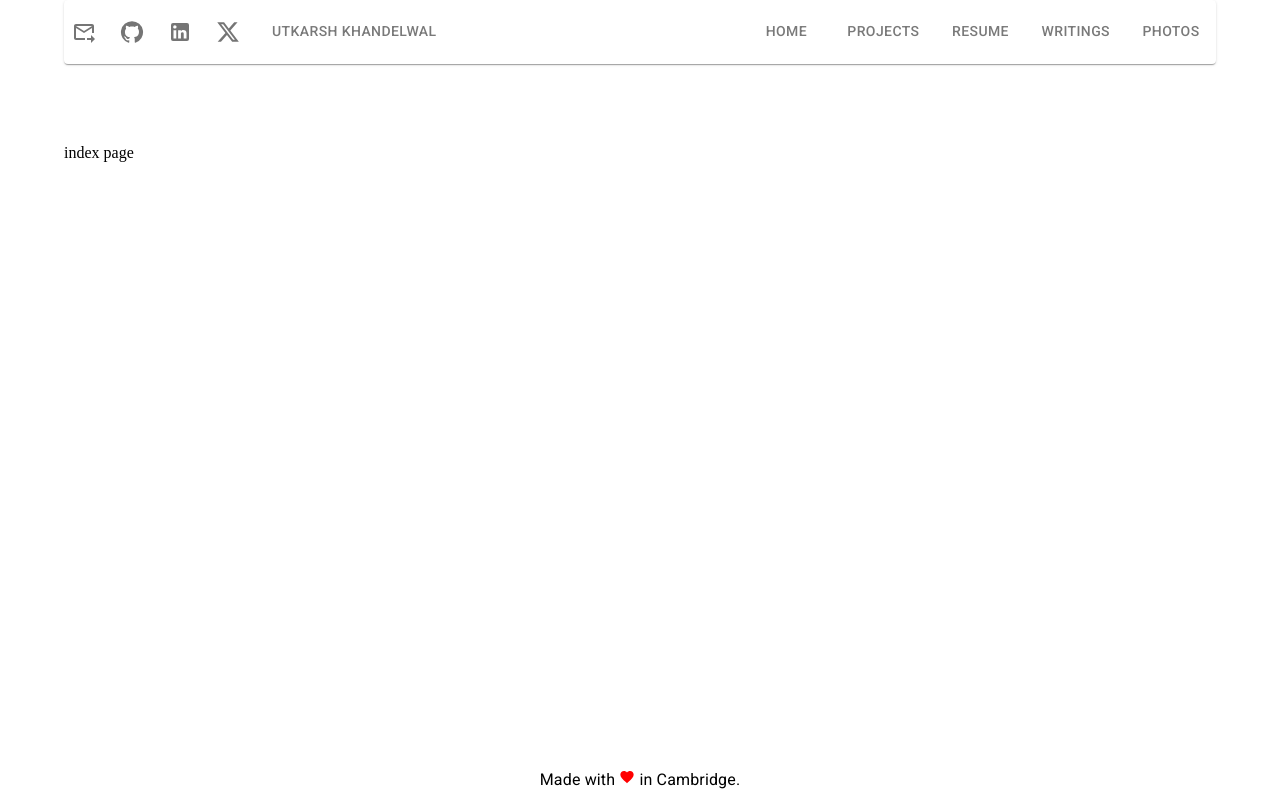
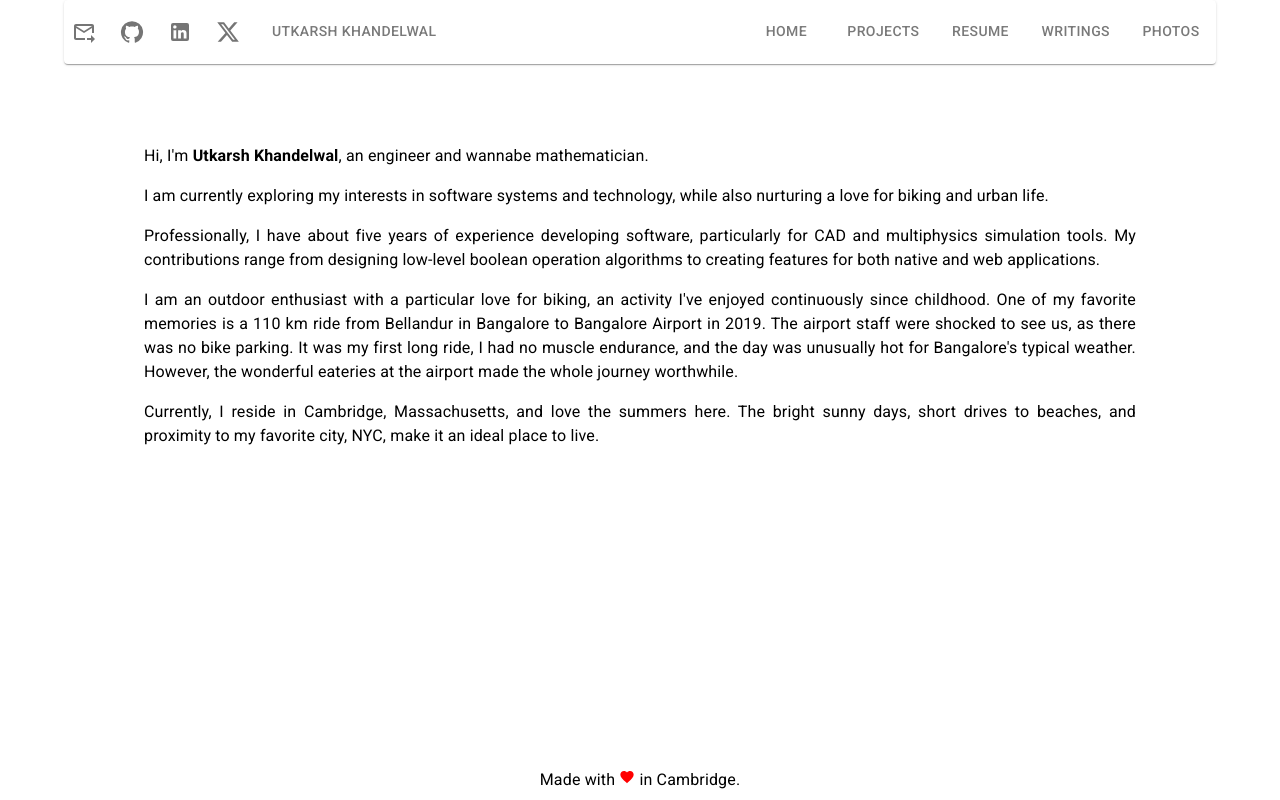
Before and after one commit to khandu-utkarsh/khandu-utkarsh.github.io, a Next.js app in the folder my-website/: page / in a window 1280 px wide. Built offline with nearby package versions, Linux system fonts and the light colour scheme.

Commit message:
Added the content and styling to the index page to move ahead.

```diff
--- a/my-website/src/app/layout.tsx
+++ b/my-website/src/app/layout.tsx
@@ -16,7 +16,7 @@ export default function RootLayout({
       <body>
         <Container className="globalContainer" sx={{}}>
           <Header />
-            <Box className="content" sx={{paddingTop: 10, paddingBottom: 10}}>
+            <Box className="content" sx={{paddingTop: 10, paddingBottom: 10, backgroundColor:""}}>
             {children}
             </Box>
           <Footer className="footer"/>
--- a/my-website/src/app/page.tsx
+++ b/my-website/src/app/page.tsx
@@ -1,10 +1,37 @@
-import Image from "next/image";
-import styles from "./page.module.css";
+import { Typography, Box} from '@mui/material';
+import '@fontsource/roboto/300.css';
+import '@fontsource/roboto/400.css';
+import '@fontsource/roboto/500.css';
+import '@fontsource/roboto/700.css';
+
+
 
 export default function Home() {
   return (
-    <div className={styles.page}>
-      index page
-      </div>
-        );
+      <Box sx={{ backgroundColor: "" }}>
+        <Typography variant="body1" align="justify" sx={{paddingLeft: 10, paddingRight: 10 }}>
+          Hi, I'm <b>Utkarsh Khandelwal</b>, an engineer and wannabe mathematician.
+        </Typography>
+
+        <Typography variant="body1" align="justify" sx={{ paddingTop: 2, paddingLeft: 10, paddingRight: 10 }}>
+          I am currently exploring my interests in software systems and technology, while also nurturing a love for biking and urban life.
+        </Typography>
+
+        <Typography variant="body1" align="justify" sx={{ paddingTop: 2, paddingLeft: 10, paddingRight: 10 }}>
+          Professionally, I have about five years of experience developing software, particularly for CAD and multiphysics simulation tools. My contributions range from designing low-level boolean operation algorithms to creating features for both native and web applications.
+        </Typography>
+
+        <Typography variant="body1" align="justify" sx={{ paddingTop: 2, paddingLeft: 10, paddingRight: 10 }}>
+          I am an outdoor enthusiast with a particular love for biking, an activity I've enjoyed continuously since
+          childhood. One of my favorite memories is a 110 km ride from Bellandur in Bangalore to Bangalore Airport in 2019.
+          The airport staff were shocked to see us, as there was no bike parking. It was my first long ride, I had
+          no muscle endurance, and the day was unusually hot for Bangalore's typical weather. However, the wonderful
+          eateries at the airport made the whole journey worthwhile.
+        </Typography>
+
+        <Typography variant="body1" align="justify"  sx={{ paddingTop: 2, paddingLeft: 10, paddingRight: 10 }}>
+          Currently, I reside in Cambridge, Massachusetts, and love the summers here. The bright sunny days, short drives to beaches, and proximity to my favorite city, NYC, make it an ideal place to live.
+        </Typography>
+      </Box>
+  );
 }
```
